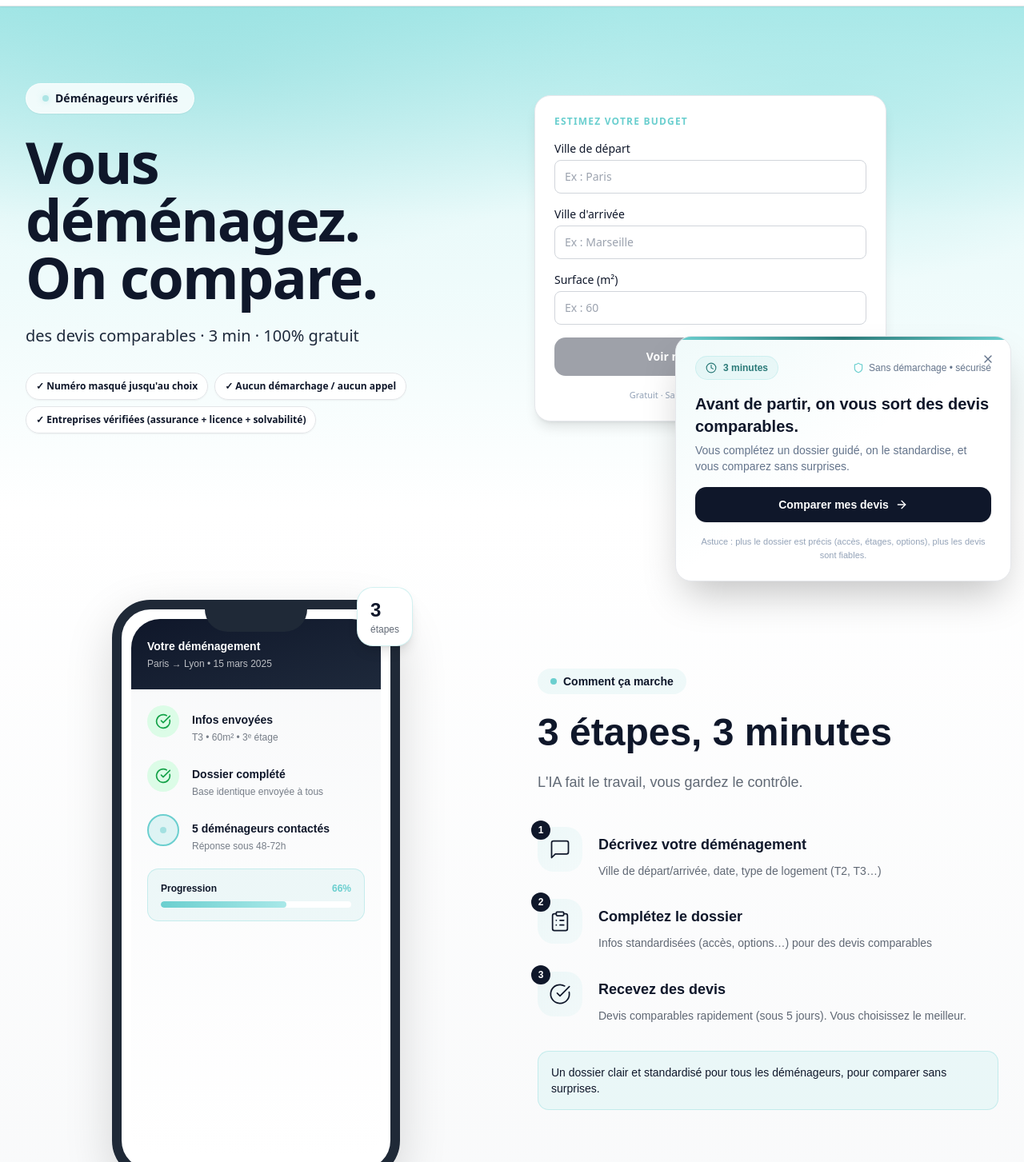
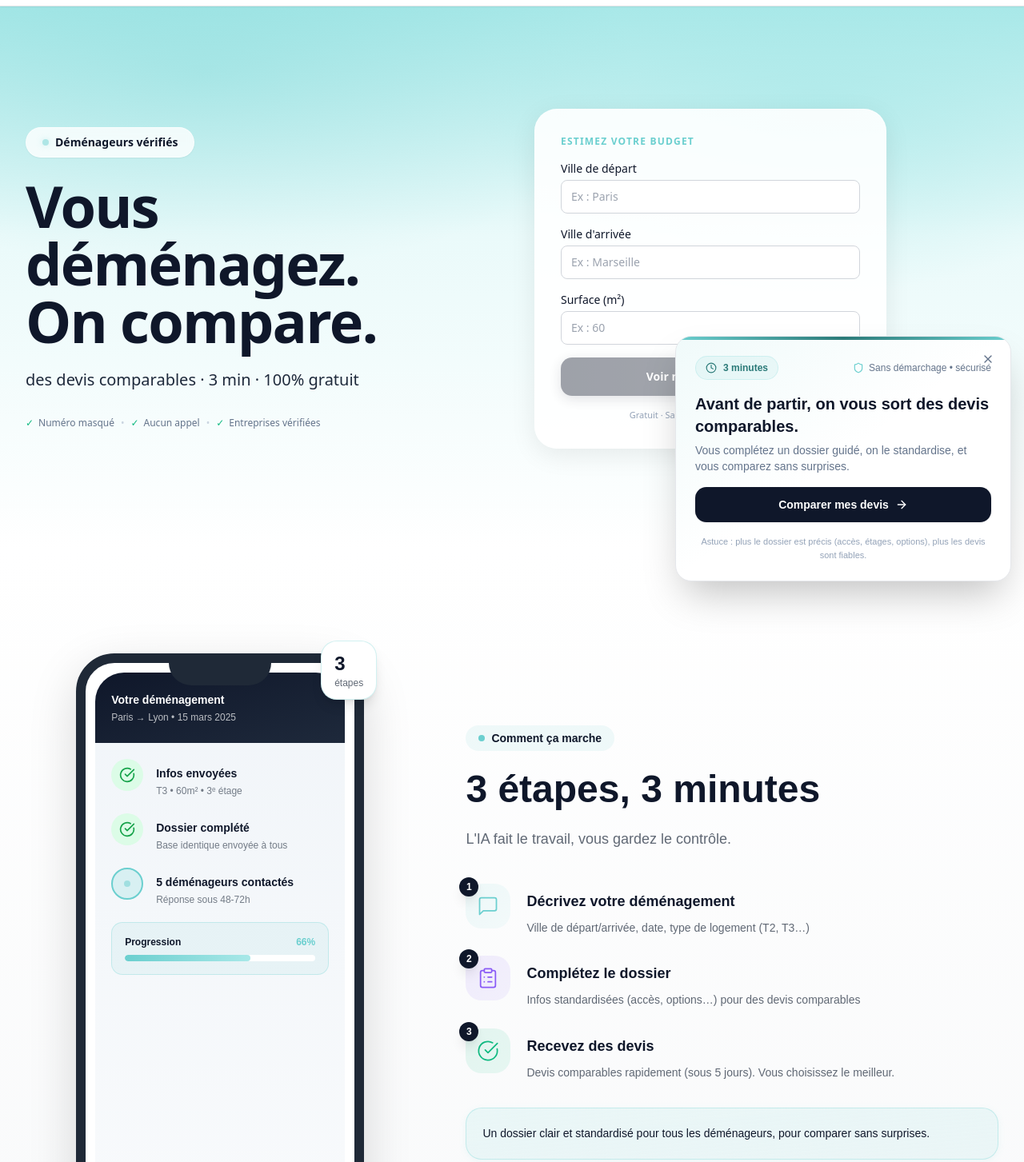
Before and after one commit to gdetaisne/moverz-fr, a Next.js app: page / in a window 1280 px wide. Shown: the part 57-1510 px from the top of the page at 80% size. Built offline with nearby package versions, Linux system fonts and the light colour scheme; a web font is replaced by a local one.

Commit message:
feat: ajustements Hero/HeroBudgetCard/FlowAndIA + enrichissement robots.txt

```diff
--- a/app/robots.ts
+++ b/app/robots.ts
@@ -1,13 +1,31 @@
 import { MetadataRoute } from 'next'
 
+/**
+ * Robots.txt optimisé pour SEO classique + indexation IA (LLM)
+ * Génère automatiquement le robots.txt pour maximiser la visibilité Moverz
+ *
+ * Bots autorisés :
+ * - OpenAI (ChatGPT, GPT-4)
+ * - Anthropic (Claude)
+ * - Google Gemini (Bard)
+ * - Perplexity AI
+ * - Cohere
+ * - Common Crawl (utilisé par plusieurs IA)
+ * - Meta AI
+ * - Tous les moteurs de recherche classiques
+ *
+ * Dernière mise à jour : 2026-02-11
+ */
 export default function robots(): MetadataRoute.Robots {
   return {
     rules: [
+      // === BOTS IA - Accès complet pour indexation LLM ===
+
+      // OpenAI (ChatGPT, GPT-4, etc.)
       {
-        userAgent: '*',
+        userAgent: 'GPTBot',
         allow: '/',
       },
-      // Bots IA explicitement autorisés (LLM crawlers)
       {
         userAgent: 'OAI-SearchBot',
         allow: '/',
@@ -16,16 +34,10 @@ export default function robots(): MetadataRoute.Robots {
         userAgent: 'ChatGPT-User',
         allow: '/',
       },
+
+      // Anthropic (Claude)
       {
-        userAgent: 'GPTBot',
-        allow: '/',
-      },
-      {
-        userAgent: 'PerplexityBot',
-        allow: '/',
-      },
-      {
-        userAgent: 'Claude-Web',
+        userAgent: 'anthropic-ai',
         allow: '/',
       },
       {
@@ -33,11 +45,53 @@ export default function robots(): MetadataRoute.Robots {
         allow: '/',
       },
       {
-        userAgent: 'anthropic-ai',
+        userAgent: 'Claude-Web',
+        allow: '/',
+      },
+
+      // Google Gemini / Bard
+      {
+        userAgent: 'Google-Extended',
+        allow: '/',
+      },
+
+      // Perplexity AI
+      {
+        userAgent: 'PerplexityBot',
+        allow: '/',
+      },
+
+      // Common Crawl (utilisé par plusieurs IA pour entraînement)
+      {
+        userAgent: 'CCBot',
+        allow: '/',
+      },
+
+      // Cohere AI
+      {
+        userAgent: 'cohere-ai',
+        allow: '/',
+      },
+
+      // Meta AI (Llama)
+      {
+        userAgent: 'FacebookBot',
         allow: '/',
       },
       {
-        userAgent: 'cohere-ai',
+        userAgent: 'meta-externalagent',
+        allow: '/',
+      },
+
+      // Mistral AI
+      {
+        userAgent: 'MistralBot',
+        allow: '/',
+      },
+
+      // === RÈGLE PAR DÉFAUT (tous les autres bots) ===
+      {
+        userAgent: '*',
         allow: '/',
       },
     ],
--- a/components/FlowAndIA.tsx
+++ b/components/FlowAndIA.tsx
@@ -30,10 +30,14 @@ export default function FlowAndIA() {
     setMounted(true);
   }, []);
 
+  // Couleurs par étape pour les icônes
+  const stepColors = ["text-[#6BCFCF]", "text-[#8B5CF6]", "text-[#10B981]"];
+  const stepBgColors = ["from-[#6BCFCF]/10 to-[#A8E8E8]/10", "from-[#8B5CF6]/10 to-[#A78BFA]/10", "from-[#10B981]/10 to-[#34D399]/10"];
+
   return (
-    <section className="py-20 md:py-28 bg-gradient-to-b from-white to-[#F8F9FA]">
+    <section className="py-20 md:py-32 bg-gradient-to-b from-white to-[#F8F9FA]">
       <div className="container max-w-7xl mx-auto px-4 sm:px-6 lg:px-8">
-        <div className="grid lg:grid-cols-2 gap-12 lg:gap-16 items-center">
+        <div className="grid lg:grid-cols-[40%_1fr] gap-12 lg:gap-16 items-center">
           {/* Left: Mockup timeline */}
           <div
             className="relative order-2 lg:order-1"
@@ -49,7 +53,7 @@ export default function FlowAndIA() {
                 <div className="absolute top-0 left-1/2 -translate-x-1/2 w-32 h-7 bg-[#1F2937] rounded-b-3xl z-10" />
 
                 {/* Screen content */}
-                <div className="relative bg-gradient-to-b from-[#F8F9FA] to-white rounded-[36px] overflow-hidden" style={{ aspectRatio: '9/19.5' }}>
+                <div className="relative bg-gradient-to-b from-[#F1F5F9] to-[#F8FAFC] rounded-[36px] overflow-hidden" style={{ aspectRatio: '9/19.5' }}>
                   {/* Header */}
                   <div className="bg-gradient-to-br from-[#0F172A] to-[#1E293B] px-5 py-6 text-white">
                     <p className="text-sm font-semibold">Votre déménagement</p>
@@ -141,10 +145,10 @@ export default function FlowAndIA() {
                   <div key={index} className="flex items-start gap-5">
                     {/* Number + Icon */}
                     <div className="flex-shrink-0 relative">
-                      <div className="flex items-center justify-center w-14 h-14 rounded-2xl bg-gradient-to-br from-[#6BCFCF]/10 to-[#A8E8E8]/10">
-                        <Icon className="w-7 h-7 text-[#0F172A]" strokeWidth={1.5} />
+                      <div className={`flex items-center justify-center w-14 h-14 rounded-2xl bg-gradient-to-br ${stepBgColors[index]}`}>
+                        <Icon className={`w-7 h-7 ${stepColors[index]}`} strokeWidth={1.5} />
                       </div>
-                      <div className="absolute -top-2 -left-2 flex items-center justify-center w-6 h-6 rounded-full bg-[#0F172A] text-white text-xs font-bold">
+                      <div className="absolute -top-2 -left-2 flex items-center justify-center w-6 h-6 rounded-full bg-[#0F172A] text-white text-xs font-bold shadow-lg">
                         {step.number}
                       </div>
                     </div>
@@ -164,8 +168,8 @@ export default function FlowAndIA() {
         </div>
 
             {/* Bottom reassurance */}
-            <div className="mt-8 p-4 rounded-xl bg-[#A8E8E8]/20 border border-[#6BCFCF]/30">
-              <p className="text-sm font-medium text-[#0F172A]">
+            <div className="mt-8 p-5 rounded-2xl bg-gradient-to-br from-[#A8E8E8]/20 to-[#6BCFCF]/10 border border-[#6BCFCF]/30 shadow-[0_2px_8px_rgba(107,207,207,0.1)]">
+              <p className="text-sm font-medium text-[#0F172A] leading-relaxed">
                 Un dossier clair et standardisé pour tous les déménageurs, pour comparer sans surprises.
               </p>
             </div>
--- a/components/Hero.tsx
+++ b/components/Hero.tsx
@@ -46,7 +46,7 @@ export default function Hero({ abVariant }: HeroProps) {
     <section className="relative overflow-hidden font-sans bg-hero">
 
       {/* Spacing uniforme */}
-      <div className="relative mx-auto max-w-7xl px-4 sm:px-6 lg:px-8 py-16 md:py-24">
+      <div className="relative mx-auto max-w-7xl px-4 sm:px-6 lg:px-8 py-20 md:py-32">
         <div className="grid gap-10 lg:grid-cols-2 lg:items-center lg:gap-14">
 
           {/* ========== COLONNE GAUCHE – TEXTE ========== */}
@@ -85,25 +85,24 @@ export default function Hero({ abVariant }: HeroProps) {
               {heroPromise}
             </p>
 
-            {/* Mini-badges de réassurance (hyper scannables) */}
+            {/* Mini-badges de réassurance (version compacte) */}
             <div
-              className="mt-8 flex flex-wrap gap-2 justify-center lg:justify-start"
+              className="mt-8 flex items-center gap-2 justify-center lg:justify-start text-xs text-[#64748B] font-medium"
               style={{
                 animation: mounted ? "fadeInUp 1.2s ease-out 0.4s both" : "none",
               }}
             >
-              {[
-                "✓ Numéro masqué jusqu'au choix",
-                "✓ Aucun démarchage / aucun appel",
-                "✓ Entreprises vérifiées (assurance + licence + solvabilité)"
-              ].map((badge, i) => (
-                <span
-                  key={i}
-                  className="inline-flex items-center gap-1.5 rounded-full bg-white/90 backdrop-blur-sm border border-[#E3E5E8] px-3 py-2 text-xs font-semibold text-[#0F172A] shadow-sm"
-                >
-                  {badge}
-                </span>
-              ))}
+              <span className="flex items-center gap-1.5">
+                <span className="text-emerald-500">✓</span> Numéro masqué
+              </span>
+              <span className="text-[#CBD5E1]">•</span>
+              <span className="flex items-center gap-1.5">
+                <span className="text-emerald-500">✓</span> Aucun appel
+              </span>
+              <span className="text-[#CBD5E1]">•</span>
+              <span className="flex items-center gap-1.5">
+                <span className="text-emerald-500">✓</span> Entreprises vérifiées
+              </span>
             </div>
           </div>
 
--- a/components/HeroBudgetCard.tsx
+++ b/components/HeroBudgetCard.tsx
@@ -167,12 +167,12 @@ function CityAutocomplete({
           onFocus={() => { setFocused(true); suggestions.length > 0 && setOpen(true); }}
           onBlur={() => setFocused(false)}
           placeholder={placeholder}
-          className={`w-full rounded-lg border bg-white px-3 py-2.5 pr-9 text-sm text-[#0F172A] focus:outline-none focus:ring-2 transition-colors ${
+          className={`w-full rounded-lg border bg-white px-3 py-2.5 pr-9 text-sm text-[#0F172A] focus:outline-none focus:ring-2 focus:ring-offset-2 transition-all ${
             unrecognized
-              ? "border-amber-400 focus:border-amber-400 focus:ring-amber-200/50"
+              ? "border-amber-400 focus:border-amber-400 focus:ring-amber-200/50 shadow-[0_0_0_3px_rgba(251,191,36,0.1)]"
               : value
-                ? "border-emerald-400 focus:border-[#6BCFCF] focus:ring-[#6BCFCF]/30"
-                : "border-[#D1D5DB] focus:border-[#6BCFCF] focus:ring-[#6BCFCF]/30"
+                ? "border-emerald-400 focus:border-[#6BCFCF] focus:ring-[#6BCFCF]/40 shadow-[0_0_0_3px_rgba(16,185,129,0.1)]"
+                : "border-[#D1D5DB] focus:border-[#6BCFCF] focus:ring-[#6BCFCF]/40"
           }`}
         />
         {statusIcon}
@@ -237,7 +237,7 @@ export default function HeroBudgetCard({ ab = "A" }: { ab?: "A" | "B" }) {
   /* ---------- RESULT STATE ---------- */
   if (estimate) {
     return (
-      <div className="rounded-2xl border border-[#E5E7EB] bg-white shadow-lg p-6 space-y-5">
+      <div className="rounded-3xl bg-white/90 backdrop-blur-xl shadow-[0_8px_32px_rgba(0,0,0,0.08)] border border-white/40 p-8 space-y-5">
         <p className="text-xs font-semibold uppercase tracking-widest text-[#6BCFCF]">
           Estimation indicative
         </p>
@@ -254,7 +254,7 @@ export default function HeroBudgetCard({ ab = "A" }: { ab?: "A" | "B" }) {
 
         <a
           href={deepLink}
-          className="block w-full rounded-xl bg-[#0F172A] py-3.5 text-center text-sm font-semibold text-white hover:bg-[#1E293B] transition-colors"
+          className="block w-full rounded-xl bg-gradient-to-r from-[#0F172A] to-[#1E293B] py-3.5 text-center text-sm font-semibold text-white shadow-[0_4px_16px_rgba(15,23,42,0.3)] hover:shadow-[0_8px_24px_rgba(15,23,42,0.4)] hover:scale-[1.02] transition-all duration-200"
         >
           Affiner mon budget →
         </a>
@@ -272,7 +272,7 @@ export default function HeroBudgetCard({ ab = "A" }: { ab?: "A" | "B" }) {
 
   /* ---------- FORM STATE ---------- */
   return (
-    <div className="rounded-2xl border border-[#E5E7EB] bg-white shadow-lg p-6 space-y-4">
+    <div className="rounded-3xl bg-white/90 backdrop-blur-xl shadow-[0_8px_32px_rgba(0,0,0,0.08)] border border-white/40 p-8 space-y-4">
       <p className="text-xs font-semibold uppercase tracking-widest text-[#6BCFCF]">
         Estimez votre budget
       </p>
@@ -303,12 +303,12 @@ export default function HeroBudgetCard({ ab = "A" }: { ab?: "A" | "B" }) {
           value={surface}
           onChange={(e) => setSurface(e.target.value)}
           placeholder="Ex : 60"
-          className="w-full rounded-lg border border-[#D1D5DB] bg-white px-3 py-2.5 text-sm text-[#0F172A] focus:border-[#6BCFCF] focus:outline-none focus:ring-2 focus:ring-[#6BCFCF]/30"
+          className="w-full rounded-lg border border-[#D1D5DB] bg-white px-3 py-2.5 text-sm text-[#0F172A] focus:border-[#6BCFCF] focus:outline-none focus:ring-2 focus:ring-[#6BCFCF]/40 focus:ring-offset-2 transition-all"
         />
       </div>
 
       {error && (
-        <div className="text-xs text-red-600 bg-red-50 rounded-lg px-3 py-2">
+        <div className="text-xs text-red-600 bg-red-50 rounded-xl px-3 py-2 border border-red-100">
           {error}
           <a
             href={deepLink}
@@ -323,7 +323,7 @@ export default function HeroBudgetCard({ ab = "A" }: { ab?: "A" | "B" }) {
         type="button"
         disabled={!canSubmit || loading}
         onClick={handleEstimate}
-        className="w-full rounded-xl bg-[#0F172A] py-3.5 text-sm font-semibold text-white disabled:opacity-40 hover:bg-[#1E293B] transition-colors"
+        className="w-full rounded-xl bg-gradient-to-r from-[#0F172A] to-[#1E293B] py-3.5 text-sm font-semibold text-white disabled:opacity-40 shadow-[0_4px_16px_rgba(15,23,42,0.3)] hover:shadow-[0_8px_24px_rgba(15,23,42,0.4)] hover:scale-[1.02] transition-all duration-200 disabled:hover:scale-100 disabled:hover:shadow-[0_4px_16px_rgba(15,23,42,0.3)]"
       >
         {loading ? "Calcul en cours…" : "Voir mon estimation →"}
       </button>
```
